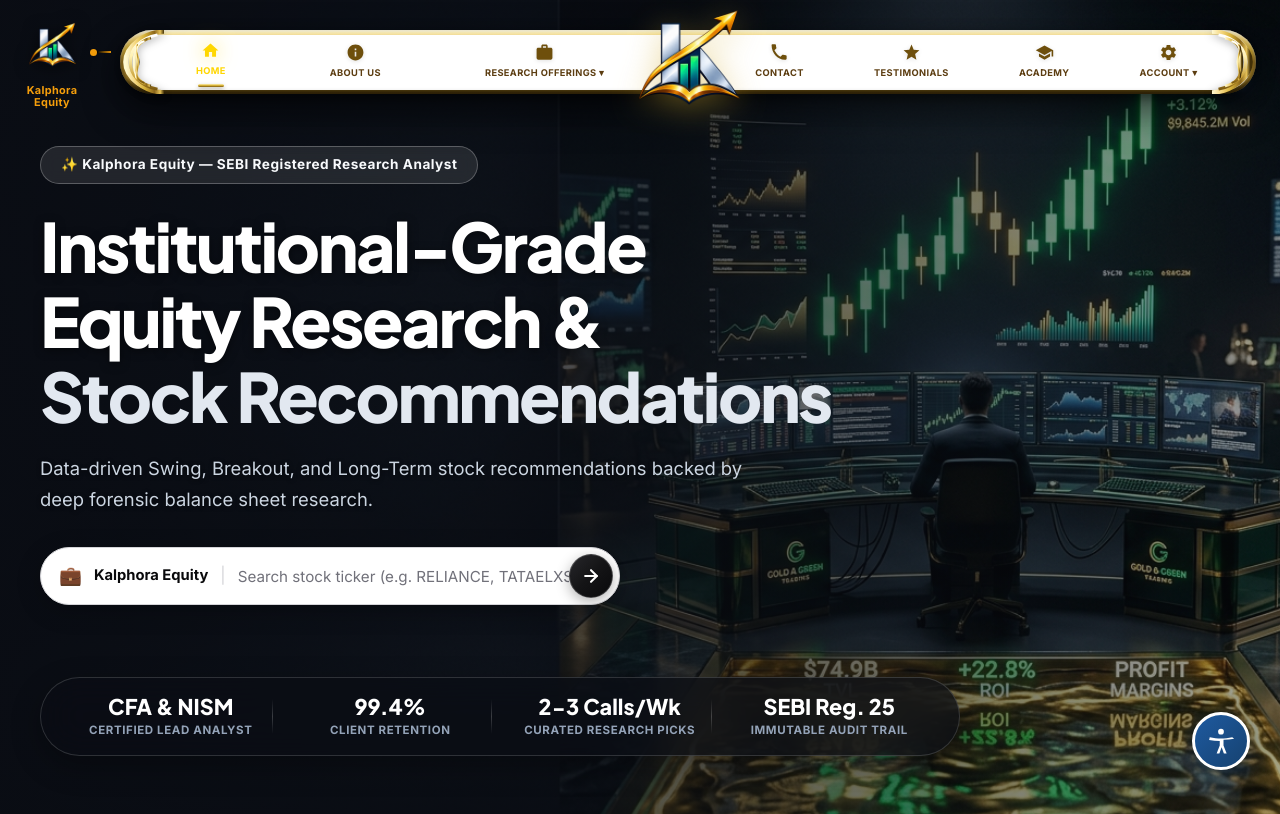
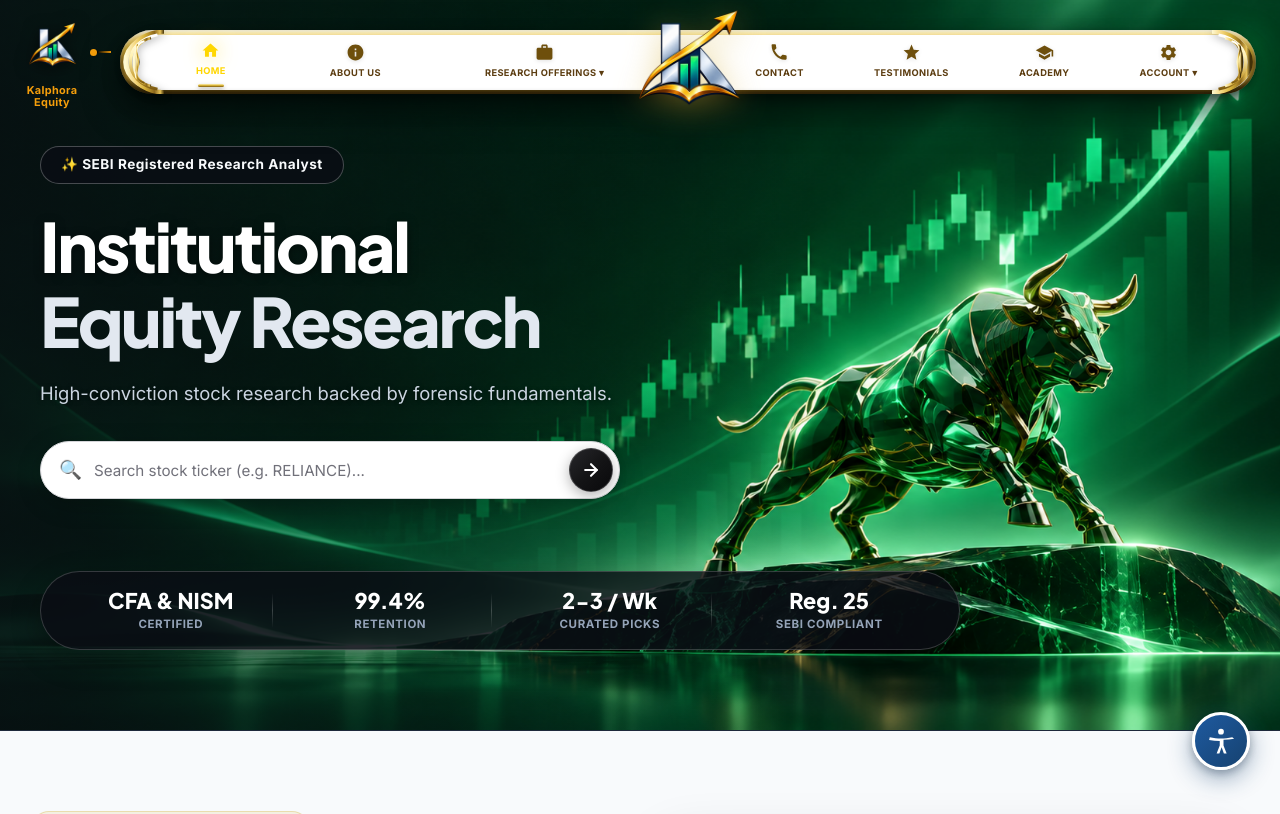
Before and after one commit to vintushtech-code/RA-Demo-website, a Django app: page / in a window 1280 px wide. Shown: the top 814 px of the page. Run offline with Django 5.2, Linux system fonts and the light colour scheme; data comes from the database, SQL or seed files in the repository; data that the repository does not hold is empty; some libraries are stand-ins or nearby versions.

Commit message:
Remove hero blur effect and minimize text to essential, high-impact copy

```diff
--- a/login/static/login/css/home.css
+++ b/login/static/login/css/home.css
@@ -128,12 +128,12 @@
   opacity: 1 !important;
 }
 
-/* Scrim ensuring left-side text has crisp readability while video covers fully from left to right */
+/* Scrim ensuring left-side text has crisp readability while image covers fully without foggy blur */
 .hero-banner::after {
   content: '';
   position: absolute;
   inset: 0;
-  background: linear-gradient(90deg, rgba(10, 13, 20, 0.92) 0%, rgba(10, 13, 20, 0.72) 48%, rgba(10, 13, 20, 0.38) 100%);
+  background: linear-gradient(90deg, rgba(10, 13, 20, 0.65) 0%, rgba(10, 13, 20, 0.2) 40%, transparent 65%);
   z-index: 2;
   pointer-events: none;
 }
@@ -168,7 +168,7 @@
   align-items: center;
   gap: 0.6rem;
   padding: 0.45rem 1.25rem;
-  background: rgba(255, 255, 255, 0.1);
+  background: rgba(10, 13, 20, 0.85);
   border: 1px solid rgba(255, 255, 255, 0.25);
   border-radius: var(--radius-pill);
   color: #F8FAFC;
@@ -176,7 +176,8 @@
   font-weight: 700;
   letter-spacing: 0.5px;
   margin-bottom: 1.5rem;
-  backdrop-filter: blur(8px);
+  backdrop-filter: none !important;
+  -webkit-backdrop-filter: none !important;
 }
 
 .hero-image-styled-title {
@@ -244,10 +245,11 @@
 }
 
 .btn-hero-secondary {
-  background: rgba(255, 255, 255, 0.1) !important;
+  background: rgba(10, 13, 20, 0.75) !important;
   color: #FFFFFF !important;
   border: 1px solid rgba(255, 255, 255, 0.3) !important;
-  backdrop-filter: blur(8px) !important;
+  backdrop-filter: none !important;
+  -webkit-backdrop-filter: none !important;
   font-weight: 600 !important;
   padding: 0.95rem 2.25rem !important;
   border-radius: 9999px !important;
@@ -350,9 +352,10 @@
   max-width: 920px;
   margin: 0;
   padding: 0.85rem 1.75rem;
-  background: rgba(10, 13, 20, 0.7);
-  border: 1px solid rgba(255, 255, 255, 0.15);
-  backdrop-filter: blur(20px);
+  background: rgba(10, 13, 20, 0.82);
+  border: 1px solid rgba(255, 255, 255, 0.18);
+  backdrop-filter: none !important;
+  -webkit-backdrop-filter: none !important;
   border-radius: var(--radius-pill);
   box-shadow: 0 10px 30px rgba(0, 0, 0, 0.3);
   transition: var(--transition-smooth);
--- a/login/templates/login/home.html
+++ b/login/templates/login/home.html
@@ -4,7 +4,7 @@
 {% block title %}Kalphora Equity — SEBI Registered Research Analyst | Stock Research & Recommendations{% endblock %}
 
 {% block extra_css %}
-<link rel="stylesheet" href="{% static 'login/css/home.css' %}?v=4.0">
+<link rel="stylesheet" href="{% static 'login/css/home.css' %}?v=4.1">
 <link rel="stylesheet" href="{% static 'login/css/consultation.css' %}?v=1.3">
 {% endblock %}
 
@@ -18,25 +18,22 @@
     <!-- Left Aligned Hero Structure (Matching Attached Image) -->
     <div class="hero-left-section">
       <div class="hero-pill-badge">
-        <span>✨ Kalphora Equity — SEBI Registered Research Analyst</span>
+        <span>✨ SEBI Registered Research Analyst</span>
       </div>
 
       <h1 class="hero-image-styled-title">
-        Institutional-Grade<br>
-        Equity Research &<br>
-        <span class="highlight-text">Stock Recommendations</span>
+        Institutional<br>
+        <span class="highlight-text">Equity Research</span>
       </h1>
 
       <p class="hero-image-styled-subtitle">
-        Data-driven Swing, Breakout, and Long-Term stock recommendations backed by deep forensic balance sheet research.
+        High-conviction stock research backed by forensic fundamentals.
       </p>
 
       <form class="hero-pill-bar" action="#contact-section" method="get">
         <div class="pill-left-content">
-          <span class="pill-icon">💼</span>
-          <span class="pill-store-name">Kalphora Equity</span>
-          <span class="pill-divider">|</span>
-          <input type="text" name="message" class="pill-input" placeholder="Search stock ticker (e.g. RELIANCE, TATAELXSI)..."
+          <span class="pill-icon">🔍</span>
+          <input type="text" name="message" class="pill-input" placeholder="Search stock ticker (e.g. RELIANCE)..."
             required>
         </div>
         <button type="submit" class="pill-submit-btn" aria-label="Submit query">
@@ -53,19 +50,19 @@
     <div class="metrics-ticker-wrapper">
       <div class="metric-item">
         <div class="metric-value">CFA & NISM</div>
-        <div class="metric-label">Certified Lead Analyst</div>
+        <div class="metric-label">Certified</div>
       </div>
       <div class="metric-item">
         <div class="metric-value">99.4%</div>
-        <div class="metric-label">Client Retention</div>
+        <div class="metric-label">Retention</div>
       </div>
       <div class="metric-item">
-        <div class="metric-value">2-3 Calls/Wk</div>
-        <div class="metric-label">Curated Research Picks</div>
+        <div class="metric-value">2-3 / Wk</div>
+        <div class="metric-label">Curated Picks</div>
       </div>
       <div class="metric-item">
-        <div class="metric-value">SEBI Reg. 25</div>
-        <div class="metric-label">Immutable Audit Trail</div>
+        <div class="metric-value">Reg. 25</div>
+        <div class="metric-label">SEBI Compliant</div>
       </div>
     </div>
 
```
Also changed, not shown: login/static/login/css/about.css (+5 -3 lines), login/static/login/css/services.css (+5 -3 lines), photos/trading_hero_banner.jpg.
